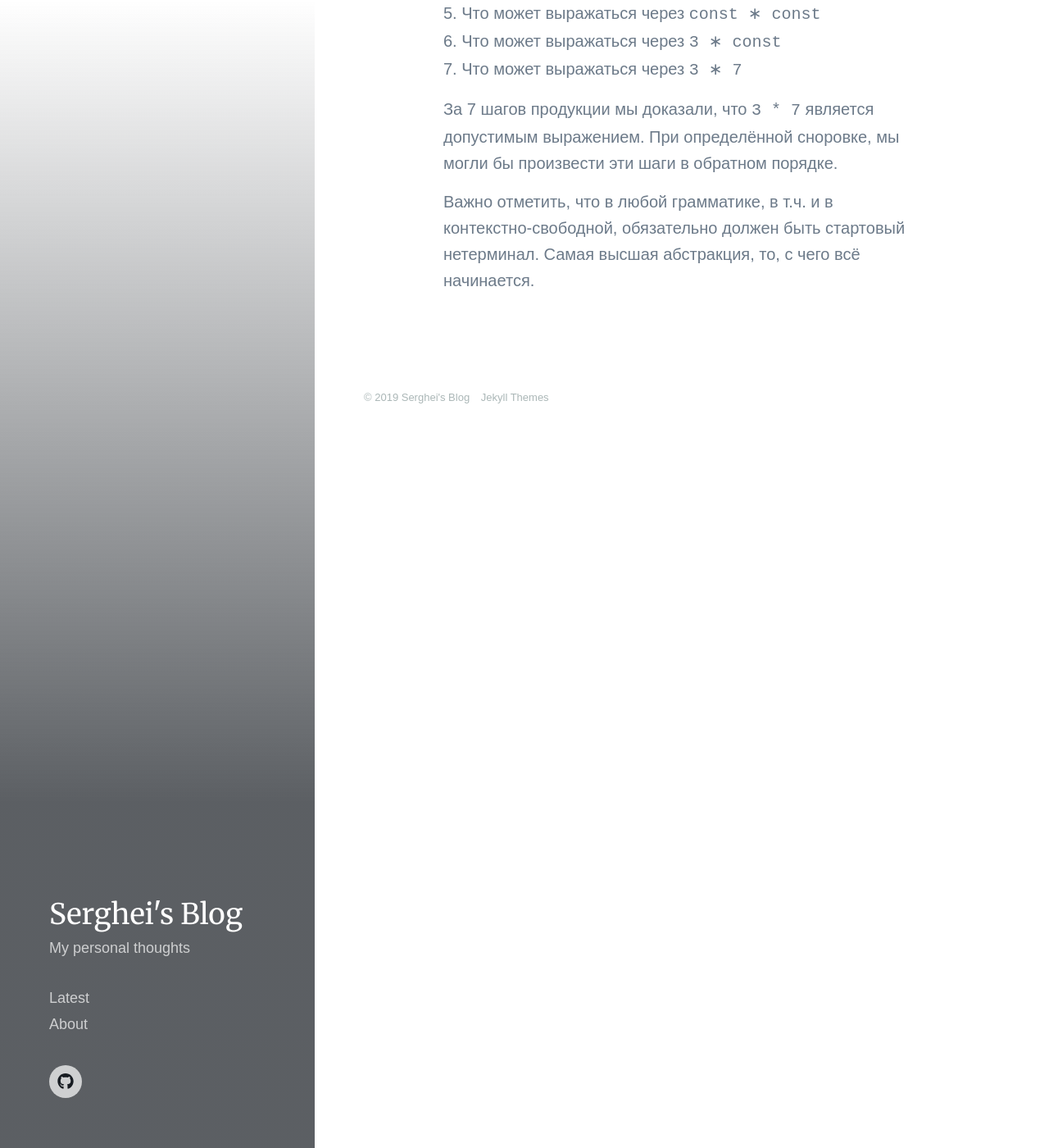
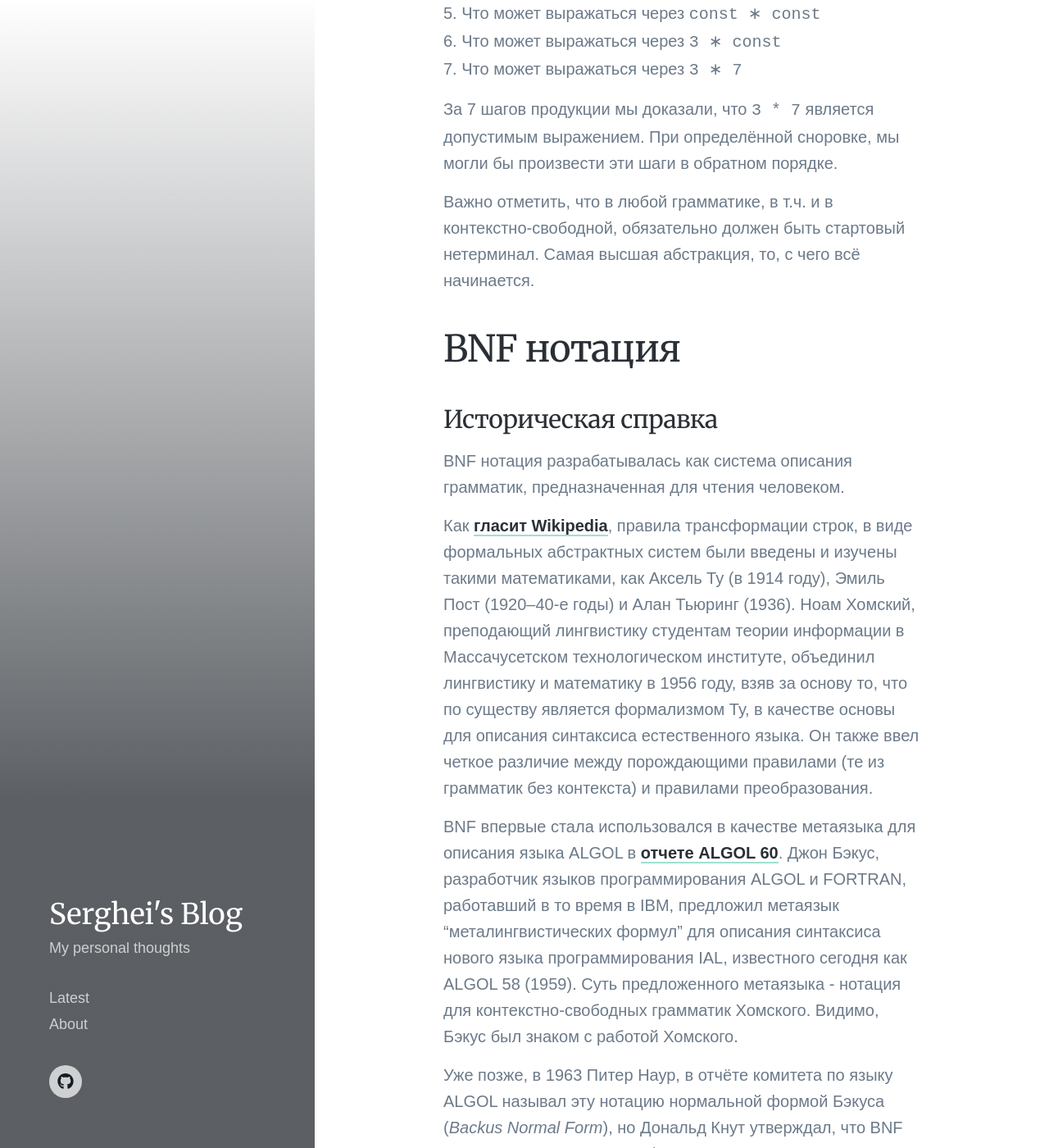
Before and after one commit to sergeyklay/blog, a Jekyll site: the page built from _posts/2019-03-19-язык-языков-часть-первая.md, in a window 1280 px wide and 1400 px high, scrolled down 7656 px. Shown: the whole window at 82% size. Built offline with Jekyll 4.4.1, drawn with Linux system fonts in a browser that asks for light colours; nearby versions of some CDN libraries; some web fonts are replaced; a style sheet for code colours, icons or effects is not loaded; some of the changed text lies outside the part shown.

Commit message:
Update Post “2019-03-19-язык-языков-часть-первая”

```diff
--- a/_posts/2019-03-19-язык-языков-часть-первая.md
+++ b/_posts/2019-03-19-язык-языков-часть-первая.md
@@ -142,3 +142,21 @@ const → integer
 За 7 шагов продукции мы доказали, что `3 * 7` является допустимым выражением. При определённой сноровке, мы могли бы произвести эти шаги в обратном порядке.
 
 Важно отметить, что в любой грамматике, в т.ч. и в контекстно-свободной, обязательно должен быть стартовый нетерминал. Самая высшая абстракция, то, с чего всё начинается.
+
+## BNF нотация
+
+### Историческая справка
+
+BNF нотация разрабатывалась как система описания грамматик, предназначенная для чтения человеком.
+
+Как [гласит Wikipedia](https://en.wikipedia.org/wiki/Backus–Naur_form), правила трансформации строк, в виде формальных абстрактных систем были введены и изучены такими математиками, как Аксель Ту (в 1914 году), Эмиль Пост (1920–40-е годы) и Алан Тьюринг (1936). Ноам Хомский, преподающий лингвистику студентам теории информации в Массачусетском технологическом институте, объединил лингвистику и математику в 1956 году, взяв за основу то, что по существу является формализмом Ту, в качестве основы для описания синтаксиса естественного языка. Он также ввел четкое различие между порождающими правилами (те из грамматик без контекста) и правилами преобразования.
+
+BNF впервые стала использовался в качестве метаязыка для описания языка ALGOL в [отчете ALGOL 60](https://www.masswerk.at/algol60/report.htm). Джон Бэкус, разработчик языков программирования ALGOL и FORTRAN, работавший в то время в IBM, предложил метаязык "металингвистических формул" для описания синтаксиса нового языка программирования IAL, известного сегодня как ALGOL 58 (1959). Суть предложенного метаязыка - нотация для контекстно-свободных грамматик Хомского. Видимо, Бэкус был знаком с работой Хомского.
+
+Уже позже, в 1963 Питер Наур, в отчёте комитета по языку ALGOL называл эту нотацию нормальной формой Бэкуса (_Backus Normal Form_), но Дональд Кнут утверждал, что BNF следует скорее читать как форму Бэкуса-Наура, так как она "не является нормальной формой в общепринятом смысле", указывая на некоторые изменения, которые ввёл Наур.
+
+Вот так и появилась нотация для контекстно-свободных грамматик Хомского названная
+BNF (_Backus-Naur Form_, _Форма Бэкуса — Наура_). Множество языков программирования, форматов или протоколов имеют BNF-описание в своей спецификации. Формальная природа этой нотации указывает на то, что мы можем её использовать где угодно. Для того, чтобы составить BNF-описание нам нужен только текстовый редактор (или лист бумаги) — она не привязана к какому-либо языку программирования. Хотя разумеется, существуют
+модификации в том или ином виде, удобные в конкретном языке.
+
+Ниже мы будем рассматривать именно эту версию BNF, впервые появившуюся в отчёте ALGOL 60.
```
